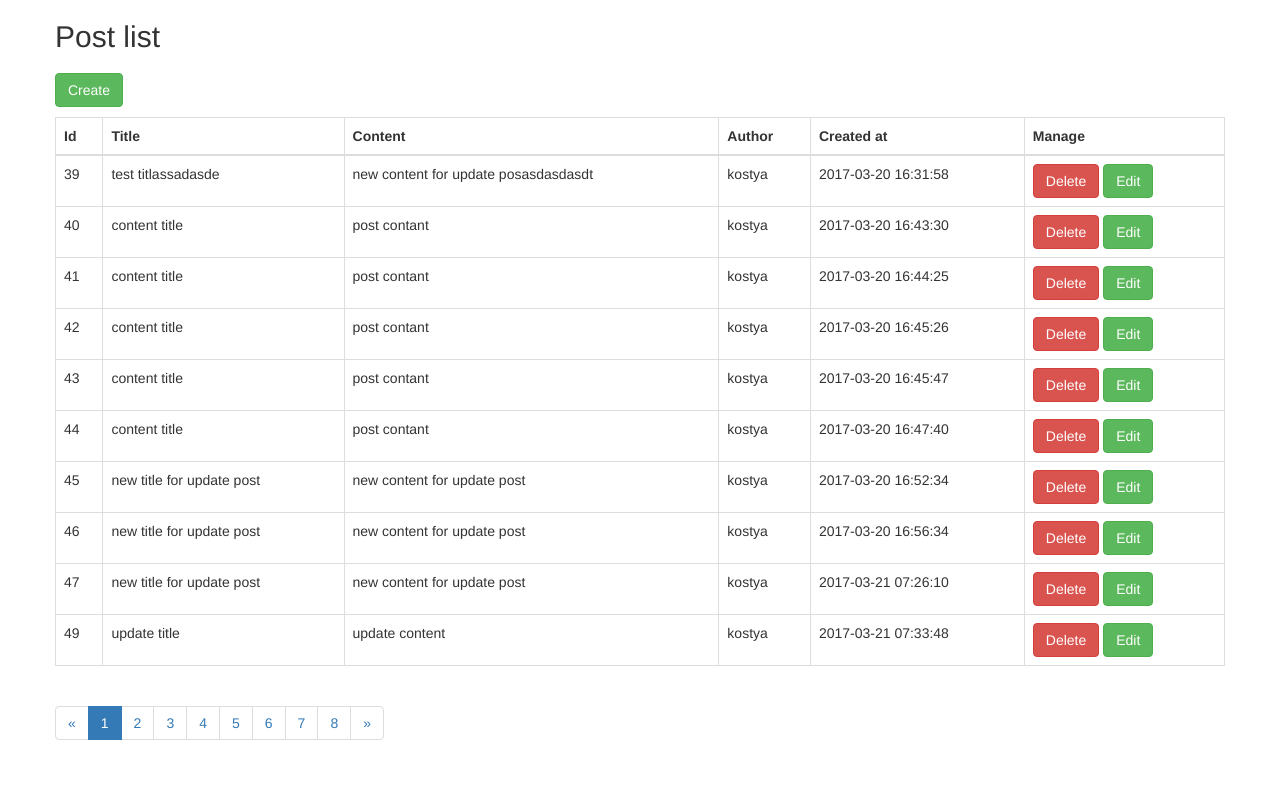
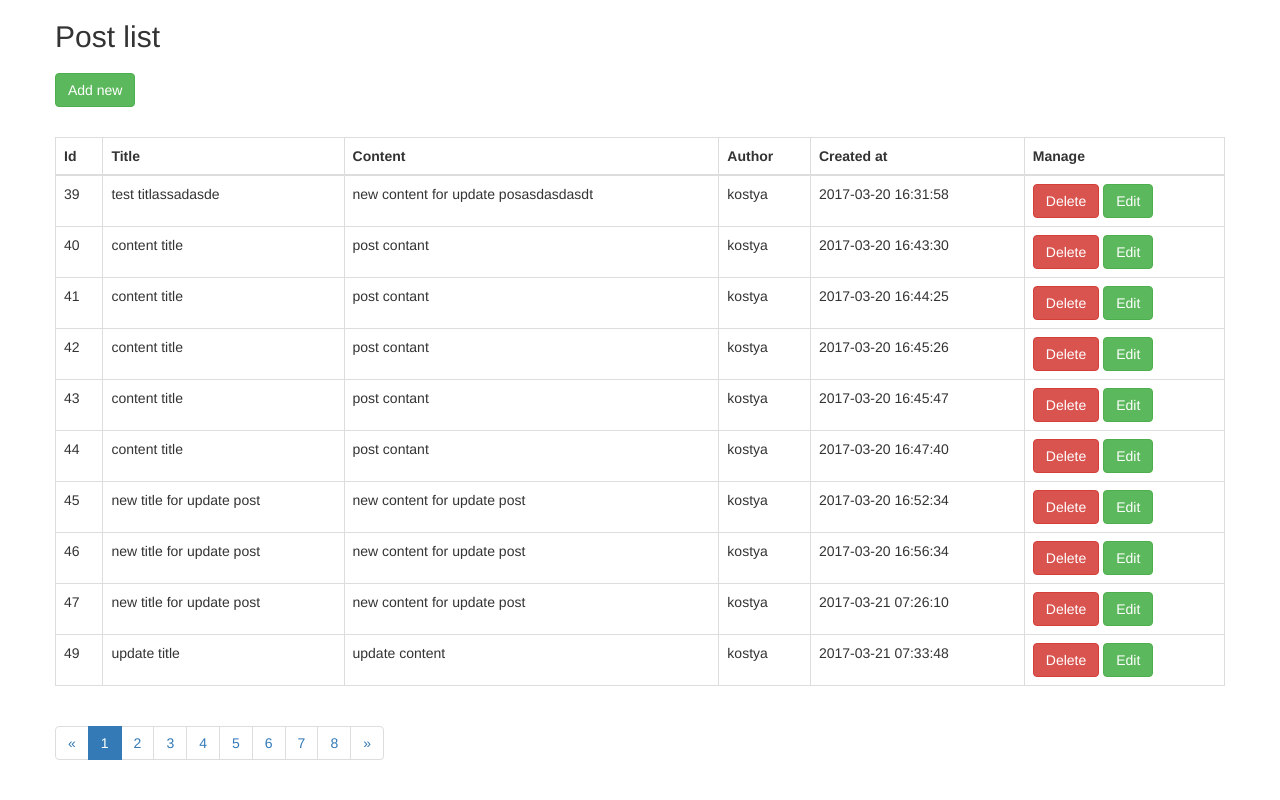
Before and after one commit to Konstyantin/restProject, a PHP site: page /index in a window 1280 px wide. Run offline with PHP 8.4, Linux system fonts and the light colour scheme; data comes from the database, SQL or seed files in the repository; a stand-in replaces the project's code that opens the database connection; some libraries are stand-ins or nearby versions.

Commit message:
add create post

```diff
--- a/public/css/style.css
+++ b/public/css/style.css
@@ -6,6 +6,14 @@
     margin-top: 10px;
 }
 
-.create-post-btn {
+.add-post-btn {
     margin: 10px 0;
 }
+
+.add-post-container {
+    margin-bottom: 20px;
+}
+
+.post-form-field {
+    padding:0 10px 0 0 ;
+}
--- a/public/js/script.js
+++ b/public/js/script.js
@@ -1,8 +1,8 @@
 ;(function ($, undefined) {
 
     var settings = {
-        host: 'localhost',
-        pathDir: '/',
+        host: 'dcodeit.net',
+        pathDir: '/kostya.nagula/project/restProject/',
         route: 'index',
 
         token: 'eyJpZCI6MSwidGltZSI6MTQ5MDI3MDg5Mn0='
@@ -11,7 +11,8 @@
     var template = {
         postContent: '<div><input type="text" class="form-control post-content-field" placeholder="Content"></div>',
         postTitle: '<div><input type="text" class="form-control post-title-field" placeholder="Title"></div>',
-        postUpdateBtn: '<div><a href="" class="btn btn-primary update-post-btn">Update</a></div>'
+        postUpdateBtn: '<div><a href="" class="btn btn-primary update-post-btn">Update</a></div>',
+        postCreateForm: '<div class="add-post-form clearfix"><div class="col-lg-3 post-form-field"><input type="text" class="form-control create-post-title-field" placeholder="Title"></div><div class="col-lg-3 post-form-field"><input type="text" class="form-control create-post-content-field" placeholder="Content"></div><a href="" class="btn btn-success create-post-btn">Create</a></div>'
     };
 
     function Event() {
@@ -21,7 +22,7 @@
         var that = this,
             container = $('.post-container'),
             postList = container.find('.post-item'),
-            createBtn = container.find('.create-post-btn');
+            createBtn = container.find('.add-post-btn');
 
         this.init = function () {
             this.update();
@@ -50,14 +51,13 @@
                     that.buildUpdateField(post);
                 }
 
-               postList.on('click','.update-post-btn', function (e) {
+                postList.on('click', '.update-post-btn', function (e) {
                     e.preventDefault();
 
                     var data = that.getFormData(post);
 
                     data = JSON.stringify(data);
 
-                   console.log(route, data);
                     that.request.sendRequest(route, 'PUT', data);
                 });
             });
@@ -67,6 +67,25 @@
             createBtn.on('click', function (e) {
                 e.preventDefault();
 
+                var addPostContainer = $('.add-post-container');
+
+                that.addPostForm(addPostContainer);
+
+                container.on('click', '.create-post-btn', function (e) {
+                    e.preventDefault();
+
+                    var title = container.find('.create-post-title-field').val(),
+                        content = container.find('.create-post-content-field').val();
+
+                    var data = {
+                        'title': title,
+                        'content': content
+                    };
+
+                    data = JSON.stringify(data);
+
+                    that.request.sendRequest('post', 'POST', data);
+                });
             });
         };
 
@@ -99,7 +118,7 @@
         };
 
         this.getPath = function () {
-            return 'http://' + this.host + '/' + this.route;
+            return 'http://' + this.host + this.pathDir + this.route;
         };
 
         this.sendRequest = function (route, method, data = null) {
@@ -114,7 +133,9 @@
                 contentType: 'application/json',
                 dataType: 'json',
                 data: data,
-                beforeSend: function(xhr){xhr.setRequestHeader('X-AUTH_TOKEN', 'eyJpZCI6MSwidGltZSI6MTQ5MDI3MDg5Mn0=')},
+                beforeSend: function (xhr) {
+                    xhr.setRequestHeader('X-AUTH_TOKEN', 'eyJpZCI6MSwidGltZSI6MTQ5MDI3MDg5Mn0=')
+                },
                 success: function (data) {
 
                 }
@@ -132,7 +153,7 @@
                 content = post.find('.post-content-field'),
                 updateBtn = post.find('.update-post-btn');
 
-            return (title.length && content.length && updateBtn.length) ? true :false;
+            return (title.length && content.length && updateBtn.length) ? true : false;
         };
 
         this.deleteUpdateField = function (post) {
@@ -160,10 +181,18 @@
                 data = {};
 
             return data = {
-                'title' : title,
+                'title': title,
                 'content': content,
                 'author': author
             };
+        };
+
+        this.addPostForm = function (container) {
+            var child = container.children();
+
+            if (!child.length) {
+                container.append(this.postCreateForm);
+            }
         }
     }
 
--- a/src/View/index.phtml
+++ b/src/View/index.phtml
@@ -2,7 +2,12 @@
     <div class="row">
         <div class="post-container">
             <h2>Post list</h2>
-            <a href="" class="btn btn-success create-post-btn">Create</a>
+            <a href="" class="btn btn-success add-post-btn">Add new</a>
+
+            <div class="add-post-container">
+
+            </div>
+
             <table class="table table-bordered">
                 <thead>
                 <tr>
```
Lines whose indentation alone changed are shown as unchanged.
